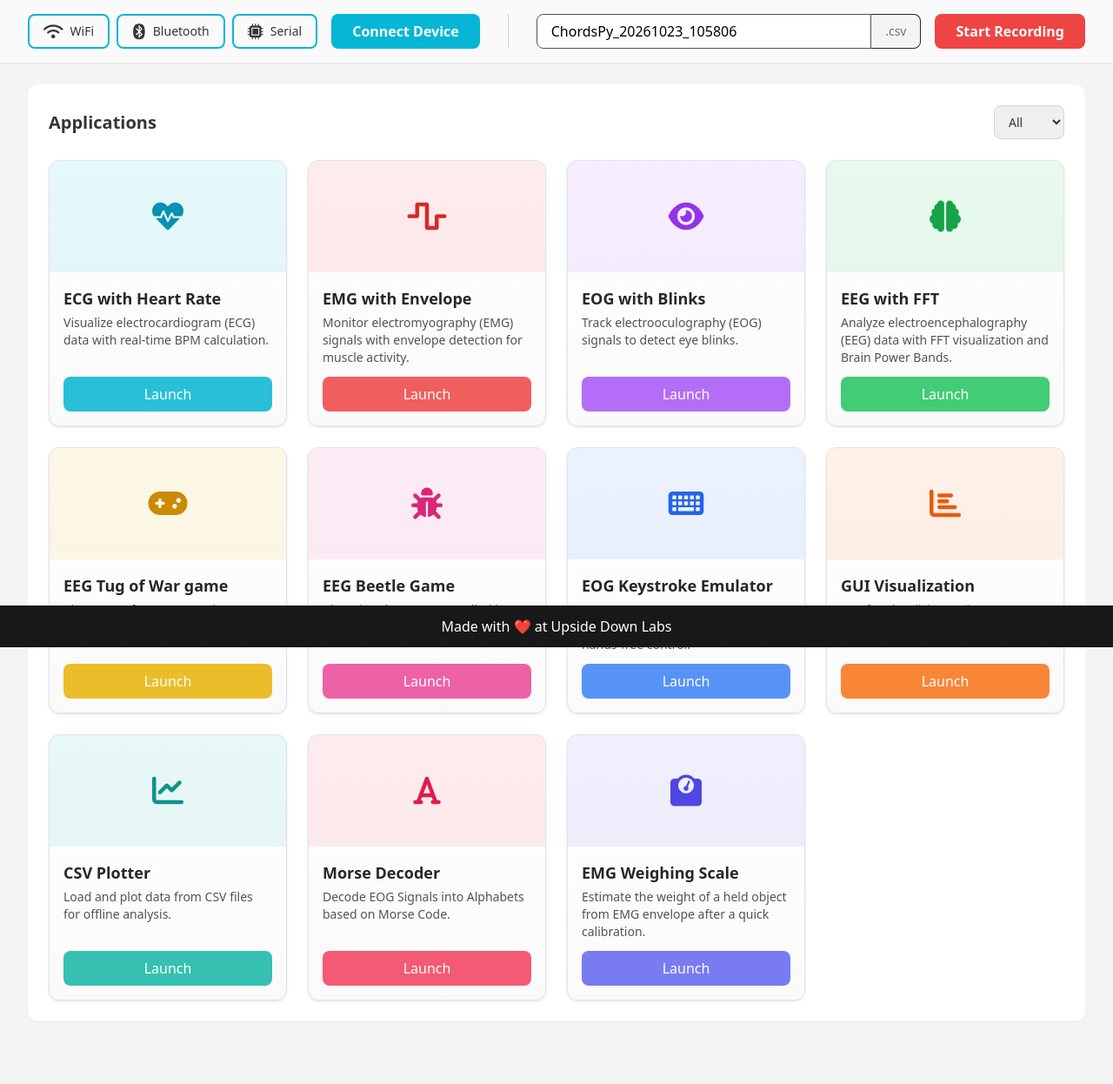
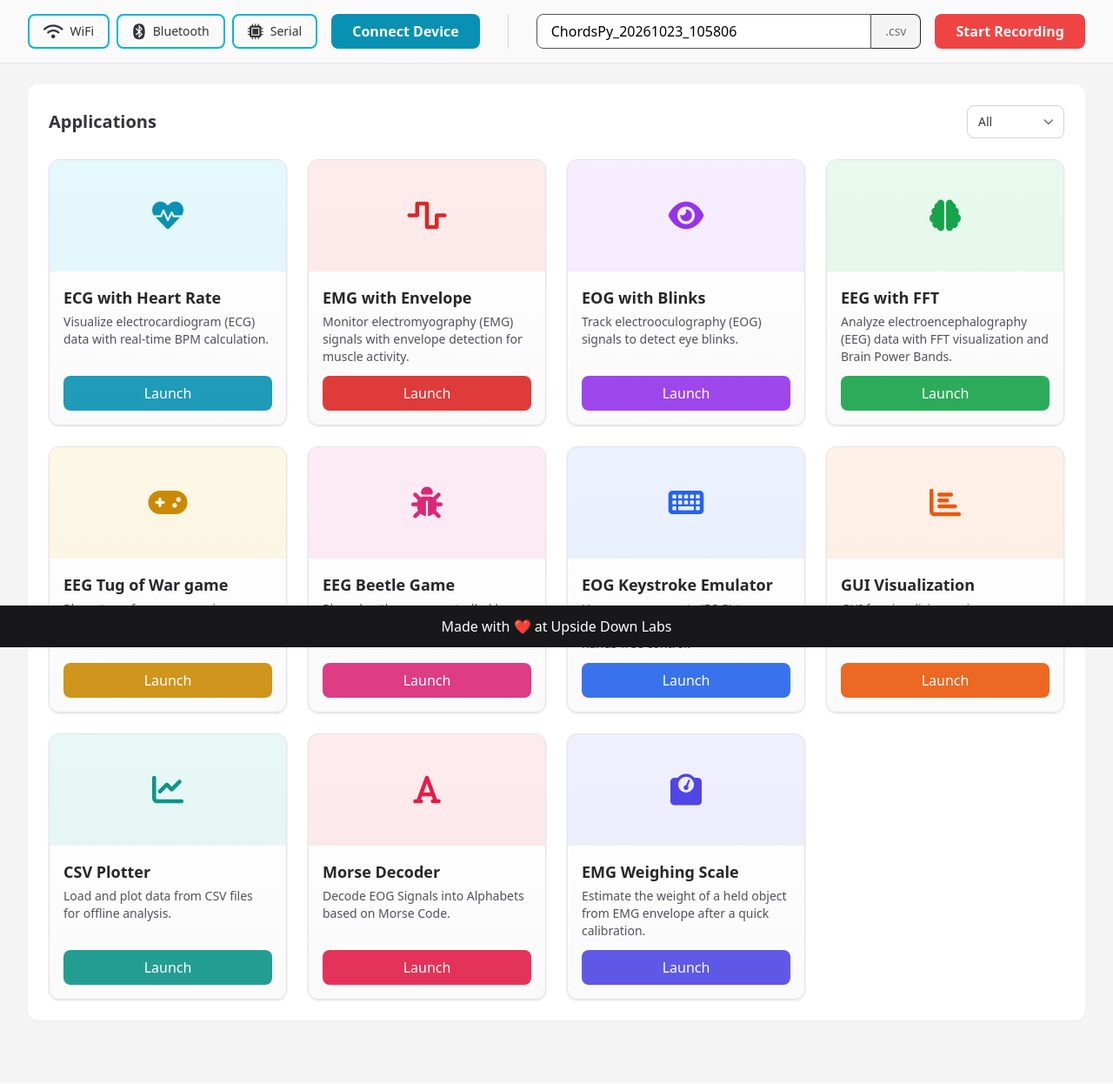
Before and after one commit to upsidedownlabs/Chords-Python, a Flask app: page / in a window 1280 px wide. Shown: the part 56-1302 px from the top of the page at 87% size. After the commit the page ends 1231 px from the top, so only its background shows below. Run offline with Flask 3, Linux system fonts and the light colour scheme; some libraries are stand-ins or nearby versions.

Commit message:
Update button background colors

```diff
--- a/chordspy/static/script.js
+++ b/chordspy/static/script.js
@@ -58,7 +58,7 @@ async function loadApps() {
                 <p class="text-gray-600 dark:text-gray-400 max-w-md">
                     Could not load application configuration. Please try refreshing the page.
                 </p>
-                <button onclick="window.location.reload()" class="mt-4 px-4 py-2 bg-cyan-500 text-white rounded-lg hover:bg-cyan-600 transition-colors">
+                <button onclick="window.location.reload()" class="mt-4 px-4 py-2 bg-cyan-600 dark:bg-cyan-700 text-white rounded-lg hover:bg-cyan-700 dark:hover:bg-cyan-800 transition-colors">
                     <i class="fas fa-sync-alt mr-2"></i> Refresh
                 </button>
             </div>
@@ -113,7 +113,7 @@ function renderApps(apps) {
                     </div>
                     <p class="text-sm text-gray-600 dark:text-gray-400 mb-3 flex-1">${app.description}</p>
                     <button onclick="launchApp('${app.script}')"
-                            class="w-full py-2 bg-${app.color}-500/85 hover:bg-${app.color}-500 text-white rounded-lg transition-colors">
+                            class="w-full py-2 bg-${app.color}-600/90 hover:bg-${app.color}-700 dark:bg-${app.color}-700/90 dark:hover:bg-${app.color}-800 text-white rounded-lg transition-colors">
                         Launch
                     </button>
                 </div>
@@ -236,33 +236,80 @@ function checkAllAppStatuses() {
 
 // Set up category filter with fixed options
 function setupCategoryFilter(apps) {
-    const categorySelect = document.querySelector('select');
+    const dropdown = document.getElementById('category-dropdown');
+    const button = document.getElementById('category-btn');
+    const menu = document.getElementById('category-menu');
+    const label = document.getElementById('category-label');
 
     const fixedCategories = ['All', 'ECG', 'EMG', 'EOG', 'EEG', 'Tools']; // Fixed filter options
-    categorySelect.innerHTML = '';        // Clear existing options
+    menu.innerHTML = '';        // Clear existing options
+    const items = [];
 
-    // Add fixed options
+    const closeMenu = (returnFocus = false) => {
+        menu.classList.add('hidden');
+        button.setAttribute('aria-expanded', 'false');
+        if (returnFocus) button.focus();
+    };
+    const openMenu = () => {
+        menu.classList.remove('hidden');
+        button.setAttribute('aria-expanded', 'true');
+    };
+    const choose = (category, userAction = true) => {
+        label.textContent = category;
+        items.forEach(item => {
+            const selected = item.dataset.value === category;
+            item.setAttribute('aria-selected', String(selected));
+            item.querySelector('i').classList.toggle('invisible', !selected);
+        });
+        if (userAction) {    // Not on the initial setup: the grid is already showing all apps
+            closeMenu(true);
+            filterAppsByCategory(category, apps);
+        }
+    };
+
     fixedCategories.forEach(category => {
-        const option = document.createElement('option');
-        option.value = category;
-        option.textContent = category;
+        const item = document.createElement('li');
+        item.setAttribute('role', 'option');
+        item.dataset.value = category;
+        item.tabIndex = -1;
+        item.className = 'flex items-center justify-between gap-4 px-3 py-2 text-sm rounded-lg text-gray-700 dark:text-gray-200 outline-none';
 
-        // Disable option if no apps exist for this category (except 'All')
-        if (category !== 'All') {
-            const hasApps = apps.some(app => app.category === category);
-            option.disabled = !hasApps;
-            if (!hasApps) {
-                option.textContent += ' (0)';
-            }
+        // Disable the option if no apps exist for this category (except 'All')
+        const hasApps = category === 'All' || apps.some(app => app.category === category);
+        item.innerHTML = `<span>${category}${hasApps ? '' : ' (0)'}</span><i class="fas fa-check text-xs text-cyan-600 dark:text-cyan-400 invisible"></i>`;
+        if (hasApps) {
+            item.classList.add('cursor-pointer', 'hover:bg-gray-100', 'dark:hover:bg-gray-700', 'focus:bg-gray-100', 'dark:focus:bg-gray-700');
+            item.addEventListener('click', () => choose(category));
+        } else {
+            item.setAttribute('aria-disabled', 'true');
+            item.classList.add('opacity-40', 'cursor-not-allowed');
         }
+        menu.appendChild(item);
+        items.push(item);
+    });
+    choose('All', false);    // Mark 'All' as selected
+    closeMenu();
 
-        categorySelect.appendChild(option);
+    // Open/close the menu, keyboard navigation (arrows, Enter, Escape) and click outside to close
+    button.addEventListener('click', () => menu.classList.contains('hidden') ? openMenu() : closeMenu());
+    button.addEventListener('keydown', (e) => {
+        if (e.key === 'ArrowDown' || e.key === 'ArrowUp') {
+            e.preventDefault();
+            openMenu();
+            const enabled = items.filter(item => !item.hasAttribute('aria-disabled'));
+            (e.key === 'ArrowDown' ? enabled[0] : enabled[enabled.length - 1]).focus();
+        }
     });
-
-    // Add event listener for filtering
-    categorySelect.addEventListener('change', (e) => {
-        const selectedCategory = e.target.value;
-        filterAppsByCategory(selectedCategory, apps);
+    menu.addEventListener('keydown', (e) => {
+        const enabled = items.filter(item => !item.hasAttribute('aria-disabled'));
+        const index = enabled.indexOf(document.activeElement);
+        if (e.key === 'ArrowDown') { e.preventDefault(); enabled[(index + 1) % enabled.length].focus(); }
+        else if (e.key === 'ArrowUp') { e.preventDefault(); enabled[(index - 1 + enabled.length) % enabled.length].focus(); }
+        else if (e.key === 'Enter' || e.key === ' ') { e.preventDefault(); if (index >= 0) choose(enabled[index].dataset.value); }
+        else if (e.key === 'Escape') { closeMenu(true); }
+    });
+    document.addEventListener('click', (e) => {
+        if (!dropdown.contains(e.target)) closeMenu();
     });
 }
 
@@ -374,19 +421,19 @@ function setProtocolButtonsDisabled(disabled) {
             btn.classList.add('cursor-not-allowed');
             // Only keep the connected protocol button highlighted
             if (btn.dataset.protocol !== selectedProtocol) {
-                btn.classList.remove('bg-cyan-500', 'text-white');
+                btn.classList.remove('bg-cyan-600', 'dark:bg-cyan-700', 'text-white');
                 // Set to original colors (dark mode aware)
                 btn.classList.add('text-gray-700', 'dark:text-gray-200');
-                btn.classList.remove('hover:bg-cyan-500', 'hover:text-white');
+                btn.classList.remove('hover:bg-cyan-600', 'dark:hover:bg-cyan-700', 'hover:text-white');
             } else {
                 // Make connected protocol button darker
-                btn.classList.remove('bg-cyan-500');
-                btn.classList.add('bg-cyan-600', 'dark:bg-cyan-700');
+                btn.classList.remove('bg-cyan-600', 'dark:bg-cyan-700');
+                btn.classList.add('bg-cyan-700', 'dark:bg-cyan-800');
             }
         } else {
             btn.classList.remove('cursor-not-allowed');
-            btn.classList.add('hover:bg-cyan-500', 'hover:text-white');
-            btn.classList.remove('bg-cyan-600', 'dark:bg-cyan-700');
+            btn.classList.add('hover:bg-cyan-600', 'dark:hover:bg-cyan-700', 'hover:text-white');
+            btn.classList.remove('bg-cyan-700', 'dark:bg-cyan-800');
         }
     });
 }
@@ -424,8 +471,8 @@ filenameInput.addEventListener('input', function() {
 // Handle protocol selection
 connectionBtns.forEach(btn => {
     btn.addEventListener('click', () => {
-        connectionBtns.forEach(b => b.classList.remove('bg-cyan-500', 'text-white'));
-        btn.classList.add('bg-cyan-500', 'text-white');
+        connectionBtns.forEach(b => b.classList.remove('bg-cyan-600', 'dark:bg-cyan-700', 'text-white'));
+        btn.classList.add('bg-cyan-600', 'dark:bg-cyan-700', 'text-white');
         selectedProtocol = btn.dataset.protocol;
 
         // For BLE, show device selection modal
@@ -524,7 +571,7 @@ function renderBleDevices(devices) {
 // Close BLE modal
 closeBleModal.addEventListener('click', () => {
     bleModal.classList.add('hidden');
-    connectionBtns.forEach(b => b.classList.remove('bg-cyan-500', 'text-white'));
+    connectionBtns.forEach(b => b.classList.remove('bg-cyan-600', 'dark:bg-cyan-700', 'text-white'));
     selectedProtocol = null;
     selectedBleDevice = null;
     connectBtn.disabled = true;
@@ -641,12 +688,12 @@ function handleConnectionSuccess() {
     connectionBtns.forEach(btn => {
         if (btn.dataset.protocol === selectedProtocol) {
             // Connected protocol - make it darker
-            btn.classList.remove('bg-cyan-500', 'hover:bg-cyan-500');
-            btn.classList.add('bg-cyan-600', 'dark:bg-cyan-700', 'cursor-default');
+            btn.classList.remove('bg-cyan-600', 'dark:bg-cyan-700', 'hover:bg-cyan-600', 'dark:hover:bg-cyan-700');
+            btn.classList.add('bg-cyan-700', 'dark:bg-cyan-800', 'cursor-default');
             btn.classList.add('text-white');
         } else {
             // Other protocols - disable and make less prominent
-            btn.classList.remove('bg-cyan-500', 'text-white', 'hover:bg-cyan-500', 'hover:text-white');
+            btn.classList.remove('bg-cyan-600', 'dark:bg-cyan-700', 'text-white', 'hover:bg-cyan-600', 'dark:hover:bg-cyan-700', 'hover:text-white');
             btn.classList.add('cursor-not-allowed', 'text-gray-400', 'dark:text-gray-500');
         }
         btn.disabled = true;
@@ -699,12 +746,12 @@ disconnectBtn.addEventListener('click', async () => {
             connectionBtns.forEach(btn => {
                 btn.disabled = false;
                 btn.classList.remove(
-                    'bg-cyan-500', 'bg-cyan-600', 'dark:bg-cyan-700',
+                    'bg-cyan-600', 'dark:bg-cyan-700', 'bg-cyan-700', 'dark:bg-cyan-800',
                     'text-white', 'cursor-not-allowed', 'cursor-default',
                     'text-gray-400', 'dark:text-gray-500'
                 );
                 btn.classList.add(
-                    'hover:bg-cyan-500', 'hover:text-white',
+                    'hover:bg-cyan-600', 'dark:hover:bg-cyan-700', 'hover:text-white',
                     'text-gray-700', 'dark:text-gray-200',
                     'cursor-pointer'
                 );
@@ -1059,8 +1106,8 @@ function handleDisconnection() {
     // Reset protocol buttons
     connectionBtns.forEach(btn => {
         btn.disabled = false;
-        btn.classList.remove('bg-cyan-600', 'dark:bg-cyan-700', 'cursor-default');
-        btn.classList.add('hover:bg-cyan-500', 'hover:text-white');
+        btn.classList.remove('bg-cyan-700', 'dark:bg-cyan-800', 'cursor-default');
+        btn.classList.add('hover:bg-cyan-600', 'dark:hover:bg-cyan-700', 'hover:text-white');
     });
 
     // Handle recording state
--- a/chordspy/templates/index.html
+++ b/chordspy/templates/index.html
@@ -116,32 +116,32 @@
             <!-- Connection protocol buttons (WiFi, Bluetooth, Serial) -->
             <div class="flex gap-2 flex-wrap">
                 <!-- WiFi connection button -->
-                <button data-protocol="wifi" class="connection-btn h-10 px-4 border-2 border-cyan-500 rounded-lg flex items-center gap-2 hover:bg-cyan-500 hover:text-white transition-colors text-gray-700 dark:text-gray-200 cursor-pointer">
+                <button data-protocol="wifi" class="connection-btn h-10 px-4 border-2 border-cyan-500 rounded-lg flex items-center gap-2 hover:bg-cyan-600 dark:hover:bg-cyan-700 hover:text-white transition-colors text-gray-700 dark:text-gray-200 cursor-pointer">
                     <i class="fas fa-wifi text-lg"></i>
                     <span class="text-sm font-medium">WiFi</span>
                 </button>
                 <!-- Bluetooth connection button -->
-                <button data-protocol="ble" class="connection-btn h-10 px-4 border-2 border-cyan-500 rounded-lg flex items-center gap-2 hover:bg-cyan-500 hover:text-white transition-colors text-gray-700 dark:text-gray-200 cursor-pointer">
+                <button data-protocol="ble" class="connection-btn h-10 px-4 border-2 border-cyan-500 rounded-lg flex items-center gap-2 hover:bg-cyan-600 dark:hover:bg-cyan-700 hover:text-white transition-colors text-gray-700 dark:text-gray-200 cursor-pointer">
                     <i class="fab fa-bluetooth text-lg"></i>
                     <span class="text-sm font-medium">Bluetooth</span>
                 </button>
                 <!-- Serial (USB) connection button -->
-                <button data-protocol="usb" class="connection-btn h-10 px-4 border-2 border-cyan-500 rounded-lg flex items-center gap-2 hover:bg-cyan-500 hover:text-white transition-colors text-gray-700 dark:text-gray-200 cursor-pointer">
+                <button data-protocol="usb" class="connection-btn h-10 px-4 border-2 border-cyan-500 rounded-lg flex items-center gap-2 hover:bg-cyan-600 dark:hover:bg-cyan-700 hover:text-white transition-colors text-gray-700 dark:text-gray-200 cursor-pointer">
                     <i class="fas fa-microchip text-lg"></i>
                     <span class="text-sm font-medium">Serial</span>
                 </button>
             </div>
             <!-- Connection action buttons (dynamically shown/hidden) -->
-            <button id="connect-btn" class="h-10 bg-cyan-500 text-white rounded-lg hover:bg-cyan-600 transition-colors font-semibold px-6">
+            <button id="connect-btn" class="h-10 bg-cyan-600 dark:bg-cyan-700 text-white rounded-lg hover:bg-cyan-700 dark:hover:bg-cyan-800 transition-colors font-semibold px-6">
                 Connect Device
             </button>
-            <button id="connecting-btn" class="h-10 bg-yellow-500 text-white rounded-lg font-semibold px-6 hidden" disabled>
+            <button id="connecting-btn" class="h-10 bg-yellow-600 text-white rounded-lg font-semibold px-6 hidden" disabled>
                 <i class="fas fa-spinner fa-spin mr-2"></i> Connecting...
             </button>
             <button id="disconnect-btn" class="h-10 bg-gray-500 text-white rounded-lg hover:bg-gray-600 transition-colors font-semibold px-6 hidden">
                 Disconnect
             </button>
-            <button id="disconnecting-btn" class="h-10 bg-yellow-500 text-white rounded-lg font-semibold px-6 hidden" disabled>
+            <button id="disconnecting-btn" class="h-10 bg-yellow-600 text-white rounded-lg font-semibold px-6 hidden" disabled>
                 <i class="fas fa-spinner fa-spin mr-2"></i> Disconnecting...
             </button>
 
@@ -177,7 +177,7 @@
             <h3 id="popup-title" class="text-lg font-semibold text-gray-800 dark:text-gray-200 mb-2"></h3>
             <p id="popup-message" class="text-sm text-gray-600 dark:text-gray-400"></p>
             <div class="mt-5 flex justify-end">
-                <button id="popup-close" class="h-10 px-6 bg-cyan-500 text-white rounded-lg hover:bg-cyan-600 transition-colors font-semibold">OK</button>
+                <button id="popup-close" class="h-10 px-6 bg-cyan-600 dark:bg-cyan-700 text-white rounded-lg hover:bg-cyan-700 dark:hover:bg-cyan-800 transition-colors font-semibold">OK</button>
             </div>
         </div>
     </div>
@@ -217,14 +217,15 @@
             <!-- Section header with title and filter dropdown -->
             <div class="flex justify-between items-center mb-6">
                 <h2 class="text-xl font-semibold text-gray-700 dark:text-gray-200">Applications</h2>
-                <select class="border border-gray-300 dark:border-gray-700 rounded-lg px-3 py-2 text-sm text-gray-700 dark:text-gray-200 focus:ring-cyan-500 focus:outline-none dark:bg-gray-700">
-                    <option value="">All</option>
-                    <option value="ECG">ECG</option>
-                    <option value="EMG">EMG</option>
-                    <option value="EOG">EOG</option>
-                    <option value="EEG">EEG</option>
-                    <option value="Tools">Tools</option>
-                </select>
+                <!-- Category filter: a custom dropdown (a native select list cannot be given rounded corners). Filled by setupCategoryFilter() -->
+                <div id="category-dropdown" class="relative">
+                    <button id="category-btn" type="button" aria-haspopup="listbox" aria-expanded="false" aria-controls="category-menu"
+                            class="flex items-center justify-between gap-3 min-w-[7rem] border border-gray-300 dark:border-gray-700 rounded-lg px-3 py-2 text-sm text-gray-700 dark:text-gray-200 dark:bg-gray-700 focus:outline-none focus:ring-1 focus:ring-cyan-500">
+                        <span id="category-label">All</span>
+                        <i class="fas fa-chevron-down text-xs text-gray-500 dark:text-gray-400"></i>
+                    </button>
+                    <ul id="category-menu" role="listbox" class="hidden absolute right-0 mt-2 min-w-full w-max z-30 p-1 bg-white dark:bg-gray-800 border border-gray-200 dark:border-gray-700 rounded-xl shadow-lg"></ul>
+                </div>
             </div>
 
             <!-- Grid that will be populated with application cards -->
```
